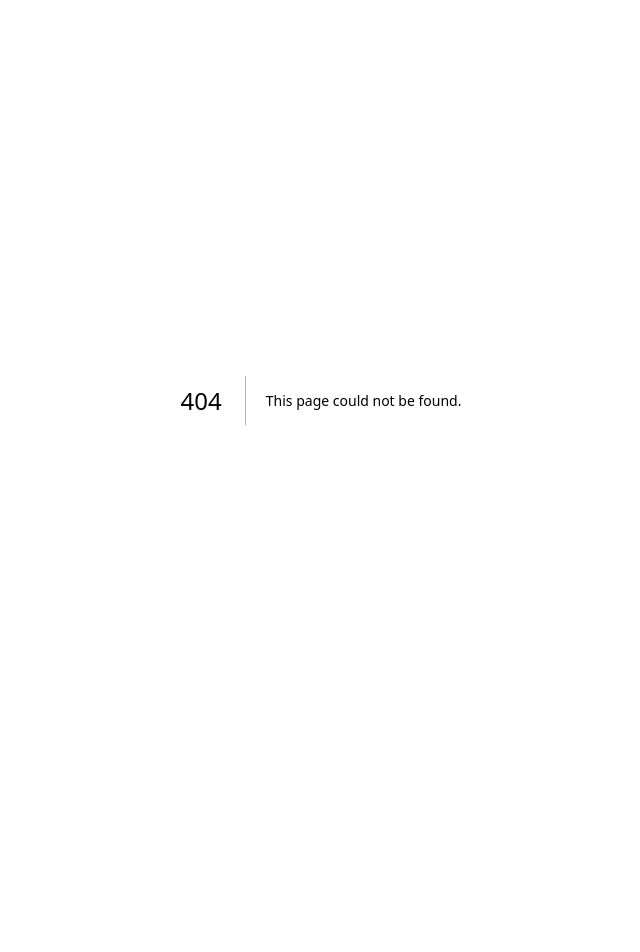
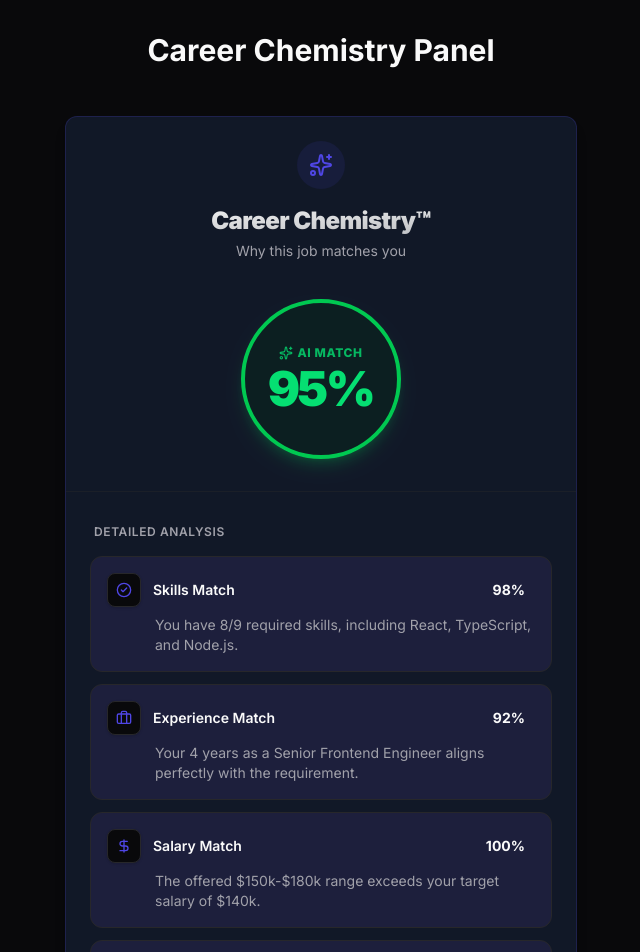
Before and after one commit to vanshi13rathore/swipehire-ai, a Next.js app: page /dev/career-chemistry in a window 1280 px wide. Before the commit this address had no page. Shown: the top 952 px of the page, without its empty margins (319-959 px from the left). Before the commit the page ends 800 px from the top, so only its background shows below. Built offline with nearby package versions, Linux system fonts and the light colour scheme.

Commit message:
feat(ai): create Career Chemistry panel UI

```diff
--- /dev/null
+++ b/app/dev/career-chemistry/page.tsx
@@ -0,0 +1,13 @@
+"use client";
+
+import { CareerChemistry } from "@/components/ai";
+
+export default function CareerChemistryDevPage() {
+  return (
+    <div className="min-h-screen p-8 bg-background text-foreground pb-32 flex flex-col items-center justify-center">
+      <h1 className="text-3xl font-bold mb-12 text-center">Career Chemistry Panel</h1>
+
+      <CareerChemistry />
+    </div>
+  );
+}
--- /dev/null
+++ b/components/ai/career-chemistry.tsx
@@ -0,0 +1,89 @@
+import * as React from "react";
+import { MatchScore } from "./match-score";
+import { Card, CardHeader, CardContent } from "@/components/ui/card";
+import { Sparkles, CheckCircle2, MapPin, DollarSign, Briefcase } from "lucide-react";
+import { cn } from "@/lib/utils";
+
+interface AnalysisItemProps {
+  icon: React.ElementType;
+  title: string;
+  percentage: number;
+  explanation: string;
+}
+
+function AnalysisItem({ icon: Icon, title, percentage, explanation }: AnalysisItemProps) {
+  return (
+    <div className="flex flex-col gap-2 p-4 rounded-xl border border-border bg-secondary/10 hover:bg-secondary/30 transition-colors">
+      <div className="flex items-center justify-between">
+        <div className="flex items-center gap-3">
+          <div className="p-2 rounded-lg bg-background shadow-sm border border-border">
+            <Icon className="w-4 h-4 text-primary" />
+          </div>
+          <span className="font-semibold text-sm">{title}</span>
+        </div>
+        <span className="font-bold text-success text-sm bg-success/10 px-2.5 py-0.5 rounded-full">
+          {percentage}%
+        </span>
+      </div>
+      <p className="text-sm text-muted-foreground ml-12">
+        {explanation}
+      </p>
+    </div>
+  );
+}
+
+export function CareerChemistry({ className, ...props }: React.HTMLAttributes<HTMLDivElement>) {
+  return (
+    <Card className={cn("w-full max-w-lg mx-auto border-primary/20 shadow-lg relative overflow-hidden", className)} {...props}>
+      {/* Decorative gradient blur */}
+      <div className="absolute top-0 inset-x-0 h-40 bg-gradient-to-b from-primary/10 to-transparent -z-10 blur-xl" />
+
+      <CardHeader className="text-center pb-8 border-b border-border/50">
+        <div className="mx-auto w-12 h-12 rounded-full bg-primary/10 flex items-center justify-center mb-4">
+          <Sparkles className="w-6 h-6 text-primary" />
+        </div>
+        <h2 className="text-2xl font-black tracking-tight mb-1 bg-gradient-to-br from-foreground to-foreground/70 bg-clip-text text-transparent">
+          Career Chemistry™
+        </h2>
+        <p className="text-muted-foreground text-sm">Why this job matches you</p>
+
+        <div className="mt-8 flex justify-center">
+          <MatchScore score={95} className="w-40 h-40 border-[4px]" />
+        </div>
+      </CardHeader>
+
+      <CardContent className="pt-8">
+        <h3 className="font-semibold text-xs text-muted-foreground uppercase tracking-wider mb-4 px-1">
+          Detailed Analysis
+        </h3>
+
+        <div className="space-y-3">
+          <AnalysisItem
+            icon={CheckCircle2}
+            title="Skills Match"
+            percentage={98}
+            explanation="You have 8/9 required skills, including React, TypeScript, and Node.js."
+          />
+          <AnalysisItem
+            icon={Briefcase}
+            title="Experience Match"
+            percentage={92}
+            explanation="Your 4 years as a Senior Frontend Engineer aligns perfectly with the requirement."
+          />
+          <AnalysisItem
+            icon={DollarSign}
+            title="Salary Match"
+            percentage={100}
+            explanation="The offered $150k-$180k range exceeds your target salary of $140k."
+          />
+          <AnalysisItem
+            icon={MapPin}
+            title="Location Match"
+            percentage={90}
+            explanation="Fully remote role fits your preference for flexible working hours."
+          />
+        </div>
+      </CardContent>
+    </Card>
+  );
+}
--- a/components/ai/index.ts
+++ b/components/ai/index.ts
@@ -1 +1,2 @@
 export * from "./match-score";
+export * from "./career-chemistry";
```
